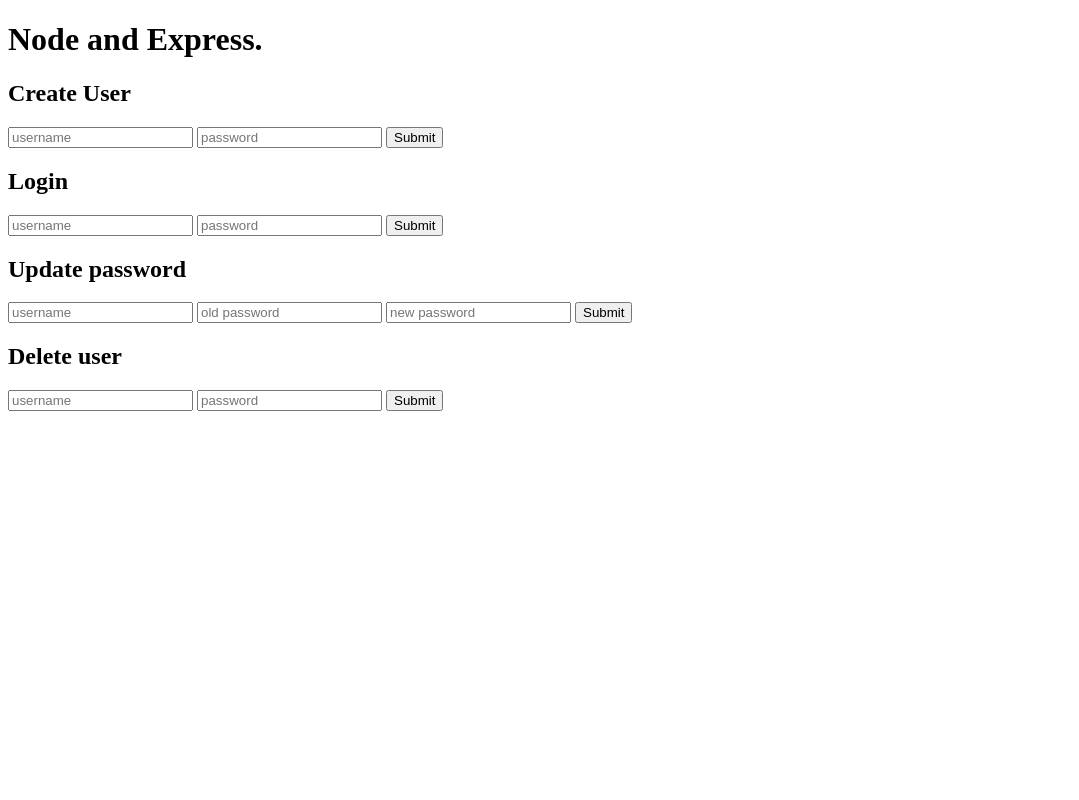
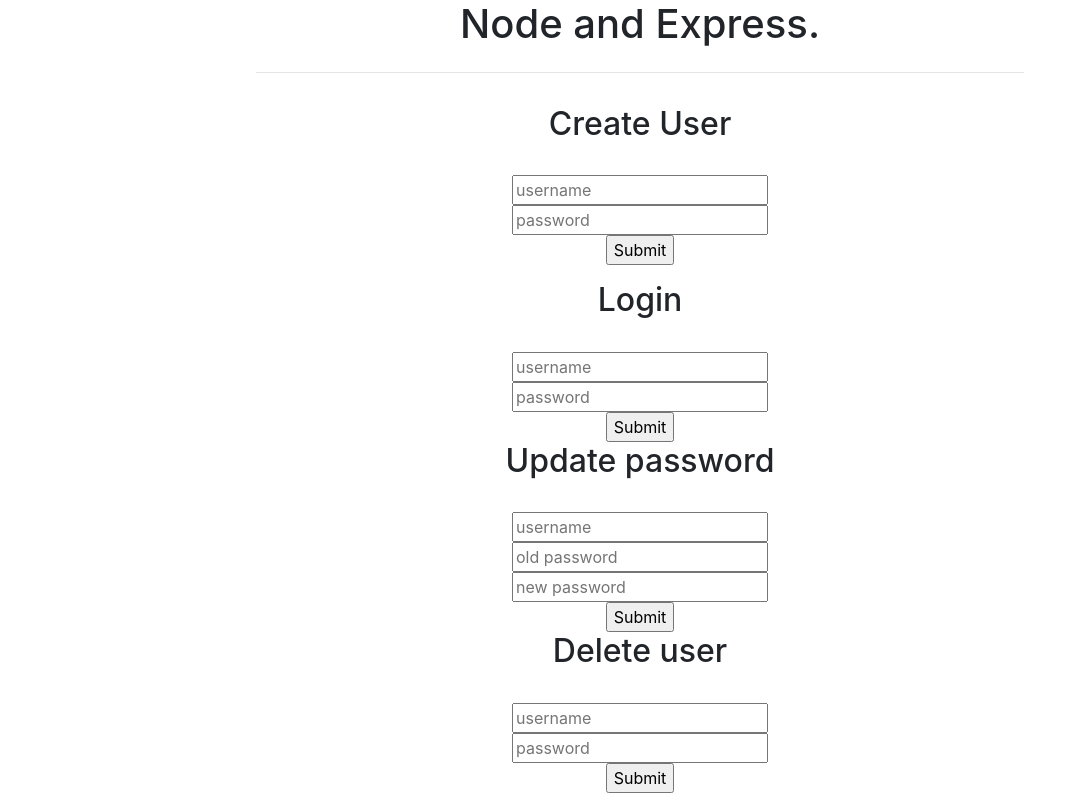
Before and after one commit to William-Wolke/CRUD, a website: page home.html in a window 1280 px wide. Shown: the whole page, without its empty margins (0-1079 px from the left). Drawn offline with nearby package versions, Linux system fonts and the light colour scheme.

Commit message:
bootsrtap

```diff
--- a/home.html
+++ b/home.html
@@ -4,36 +4,53 @@
     <meta charset="UTF-8">
     <meta http-equiv="X-UA-Compatible" content="IE=edge">
     <meta name="viewport" content="width=device-width, initial-scale=1.0">
+    <link rel="stylesheet" href="https://maxcdn.bootstrapcdn.com/bootstrap/4.5.2/css/bootstrap.min.css">
     <title>CRUD App</title>
 </head>
 <body>
+  <div class="d-flex flex-column justify-content-center align-items-center text-center">
     <h1>Node and Express.</h1>
-    <form action="/create" method="POST">
+    <hr style="width: 60vw;">
+    <form action="/create" method="POST" class="m-3">
         <h2>Create User</h2>
+        <br>
         <input type="text" placeholder="username" name="name">
+        <br>
         <input type="password" placeholder="password" name="pass">
+        <br>
         <input type="submit">
       </form>
 
       <form action="/login" method="POST">
         <h2>Login</h2>
+        <br>
         <input type="text" placeholder="username" name="name">
+        <br>
         <input type="password" placeholder="password" name="pass">
+        <br>
         <input type="submit">
       </form>
 
       <form action="/update" method="POST">
         <h2>Update password</h2>
+        <br>
         <input type="text" placeholder="username" name="name">
+        <br>
         <input type="password" placeholder="old password" name="oldPass">
+        <br>
         <input type="password" placeholder="new password" name="newPass">
+        <br>
         <input type="submit">
       </form>
       <form action="/delete" method="POST">
         <h2>Delete user</h2>
+        <br>
         <input type="text" placeholder="username" name="name">
+        <br>
         <input type="password" placeholder="password" name="pass">
+        <br>
         <input type="submit">
       </form>
+    </div>
 </body>
 </html>
```
Also changed, not shown: index.js (+9 -1 lines).
